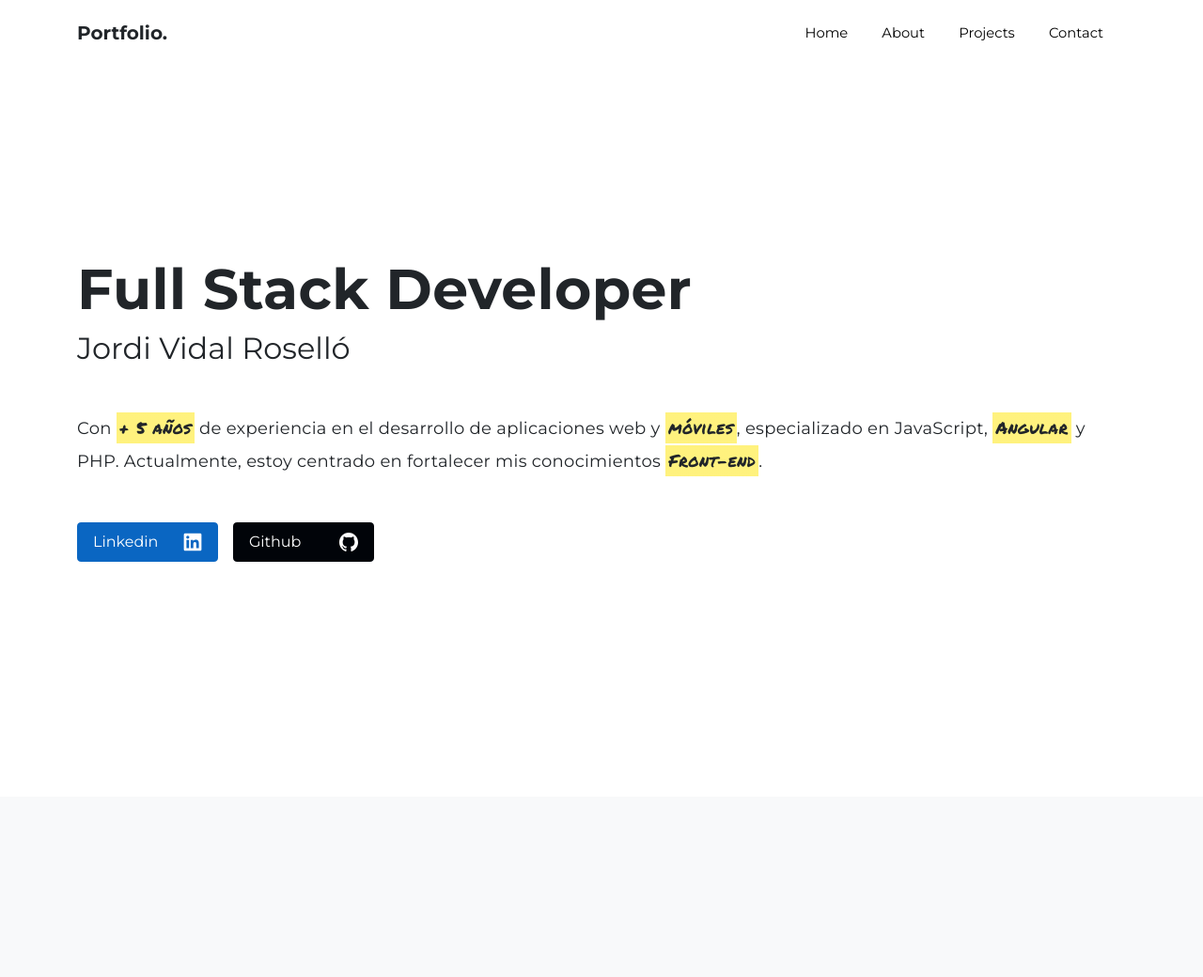
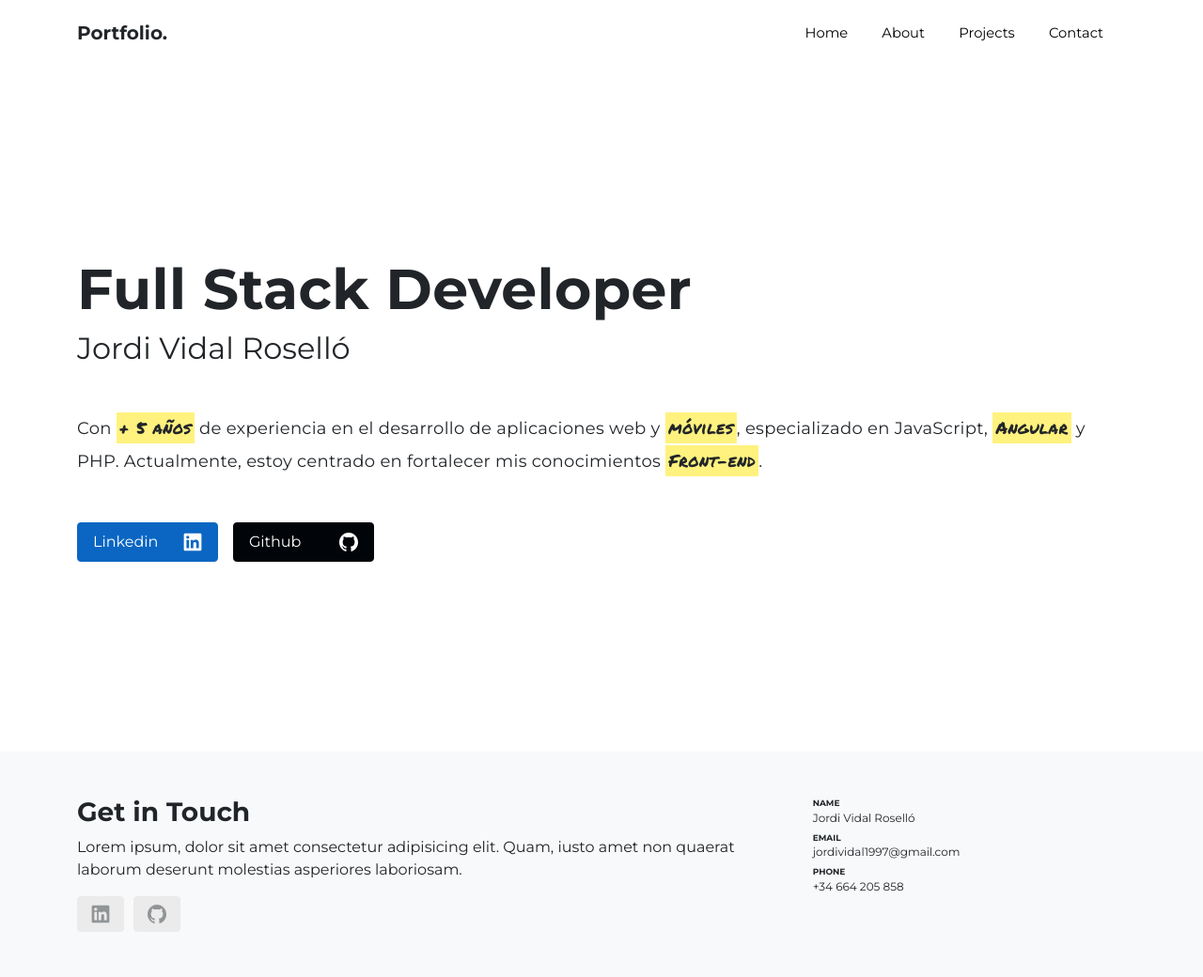
Before and after one commit to JordiiVidal/legacy-portfolio, a website built with Vite: page index.html in a window 1280 px wide. Shown: the whole page at 94% size. Built offline with nearby package versions, Linux system fonts and the light colour scheme.

Commit message:
footer skeleton

```diff
--- a/index.html
+++ b/index.html
@@ -59,11 +59,12 @@
       </div>
       <div class="gap-3 d-flex justify-content-center">
         <a href="https://www.linkedin.com/in/jordi-vidal-rosello/" target="_blank" class="btn btn-linkedin"
-          aria-label="Visit my Linkedin profile" aria-hidden="true" role="img" rel="noopener noreferrer">
+          data-button="text-icon" aria-label="Visit my Linkedin profile" aria-hidden="true" role="img"
+          rel="noopener noreferrer">
           <span>Linkedin</span>
           <img src="/icons/linkedin.svg">
         </a>
-        <a href="https://github.com/JordiiVidal" target="_blank" class="btn btn-github"
+        <a href="https://github.com/JordiiVidal" target="_blank" class="btn btn-github" data-button="text-icon"
           aria-label="Visit my Github profile" aria-hidden="true" role="img" rel="noopener noreferrer">
           <span>Github</span>
           <img src="/icons/github.svg">
@@ -73,10 +74,43 @@
   </main>
 
   <footer>
-    <div class="bd-footer py-4 py-md-5 mt-5 bg-body-tertiary">
-      <div class="container py-4 py-md-5 px-4 px-md-3 text-body-secondary">
-
-      </div>
+    <div class="container">
+      <section class="py-5">
+        <div>
+          <h3>Get in Touch</h3>
+          <p>
+            Lorem ipsum, dolor sit amet consectetur adipisicing elit. Quam, iusto amet non quaerat laborum deserunt
+            molestias asperiores laboriosam.
+          </p>
+          <div class="links">
+            <a href="https://www.linkedin.com/in/jordi-vidal-rosello/" target="_blank" class="btn btn-footer"
+              data-button="icon" aria-label="Visit my Linkedin profile" aria-hidden="true" role="img"
+              rel="noopener noreferrer">
+              <img src="/icons/linkedin-dark.svg">
+            </a>
+            <a href="https://github.com/JordiiVidal" target="_blank" class="btn btn-footer" data-button="icon"
+              aria-label="Visit my Github profile" aria-hidden="true" role="img" rel="noopener noreferrer">
+              <img src="/icons/github-dark.svg">
+            </a>
+          </div>
+        </div>
+        <div>
+          <ul>
+            <li>
+              <small>Name</small>
+              <span>Jordi Vidal Roselló</span>
+            </li>
+            <li>
+              <small>Email</small>
+              <span>jordividal1997@gmail.com</span>
+            </li>
+            <li>
+              <small>Phone</small>
+              <span>+34 664 205 858</span>
+            </li>
+          </ul>
+        </div>
+      </section>
     </div>
   </footer>
 
--- a/src/styles/_variables.scss
+++ b/src/styles/_variables.scss
@@ -2,6 +2,7 @@
 :root {
     --bd-linkedin-bg: #0a66c2;
     --bd-github-bg: #010409;
+    --bd-footer-bg: #ebebeb;
     --bs-white: #ffffff;
     --bs-font-sans-serif: "Montserrat", sans-serif;
 }
--- a/src/styles/custom-boostrap.scss
+++ b/src/styles/custom-boostrap.scss
@@ -5,12 +5,20 @@
 :is(.btn) {
     display: flex;
     flex-direction: row;
-    justify-content: space-between;
     align-items: center;
     padding: 0.5rem 1rem;
     font-weight: normal;
     border-radius: 0.243rem;
-    width: 150px;
+
+    &[data-button="text-icon"] {
+        width: 150px;
+        justify-content: space-between;
+    }
+
+    &[data-button="icon"] {
+        width: 50px;
+        justify-content: center;
+    }
 }
 
 .btn-linkedin {
@@ -39,15 +47,15 @@
     --bs-btn-active-border-color: #{shade-color($github-bg, 10%)};
 }
 
-.btn-mail {
-    $github-bg: #010409;
+.btn-footer {
+    $footer-bg: #ebebeb;
     --bs-btn-color: var(--bs-white);
-    --bs-btn-bg: var(--bd-github-bg);
-    --bs-btn-border-color: var(--bd-github-bg);
+    --bs-btn-bg: var(--bd-footer-bg);
+    --bs-btn-border-color: var(--bd-footer-bg);
     --bs-btn-hover-color: var(--bs-white);
-    --bs-btn-hover-bg: #{shade-color($github-bg, 10%)};
-    --bs-btn-hover-border-color: #{shade-color($github-bg, 10%)};
+    --bs-btn-hover-bg: #{shade-color($footer-bg, 5%)};
+    --bs-btn-hover-border-color: #{shade-color($footer-bg, 5%)};
     --bs-btn-active-color: var(--bs-btn-hover-color);
-    --bs-btn-active-bg: #{shade-color($github-bg, 10%)};
-    --bs-btn-active-border-color: #{shade-color($github-bg, 10%)};
+    --bs-btn-active-bg: #{shade-color($footer-bg, 5%)};
+    --bs-btn-active-border-color: #{shade-color($footer-bg, 5%)};
 }
--- a/src/styles/header.scss
+++ b/src/styles/header.scss
@@ -19,11 +19,11 @@ header {
   &.scroll {
     box-shadow: 0 1px 0 rgb(168 168 168 / 20%);
   }
-}
 
-nav {
-  display: grid;
-  grid-template-areas: "logo steps";
+  nav {
+    display: grid;
+    grid-template-areas: "logo steps";
+  }
 }
 
 #logo {
--- a/src/styles/styles.scss
+++ b/src/styles/styles.scss
@@ -14,6 +14,7 @@ body {
     min-height: 100%;
 }
 
+main {
     section {
         display: grid;
         place-items: start;
@@ -54,3 +55,44 @@ section {
             }
         }
     }
+}
+
+footer {
+    background-color: rgba(var(--bs-tertiary-bg-rgb), 1) !important;
+
+    h3 {
+        font-weight: 700;
+    }
+
+    section {
+        display: grid;
+        grid-template-columns: 2fr 1fr;
+        gap: 20px;
+
+        .links {
+            display: flex;
+            flex-direction: row;
+            gap: 10px;
+        }
+
+        ul {
+            list-style: none;
+
+            li {
+                display: flex;
+                flex-direction: column;
+                padding-bottom: 5px;
+
+                small {
+                    font-weight: 700;
+                    font-size: 9px;
+                    text-transform: uppercase;
+                }
+
+                span {
+                    font-size: 12px;
+                }
+            }
+        }
+    }
+}
```
Also changed, not shown: public/icons/github-dark.svg (added), public/icons/linkedin-dark.svg (added). Lines whose indentation alone changed are shown as unchanged.
